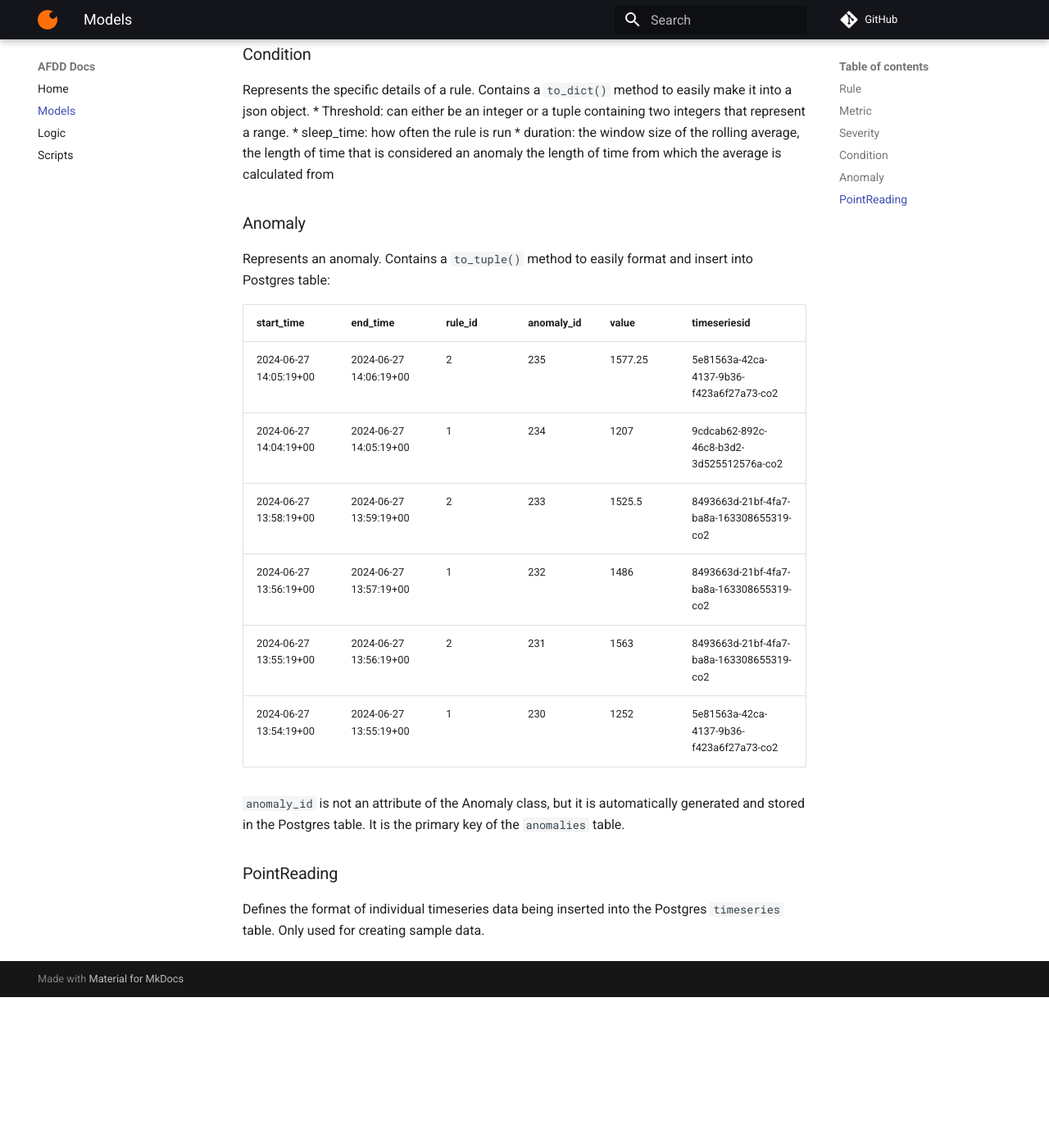
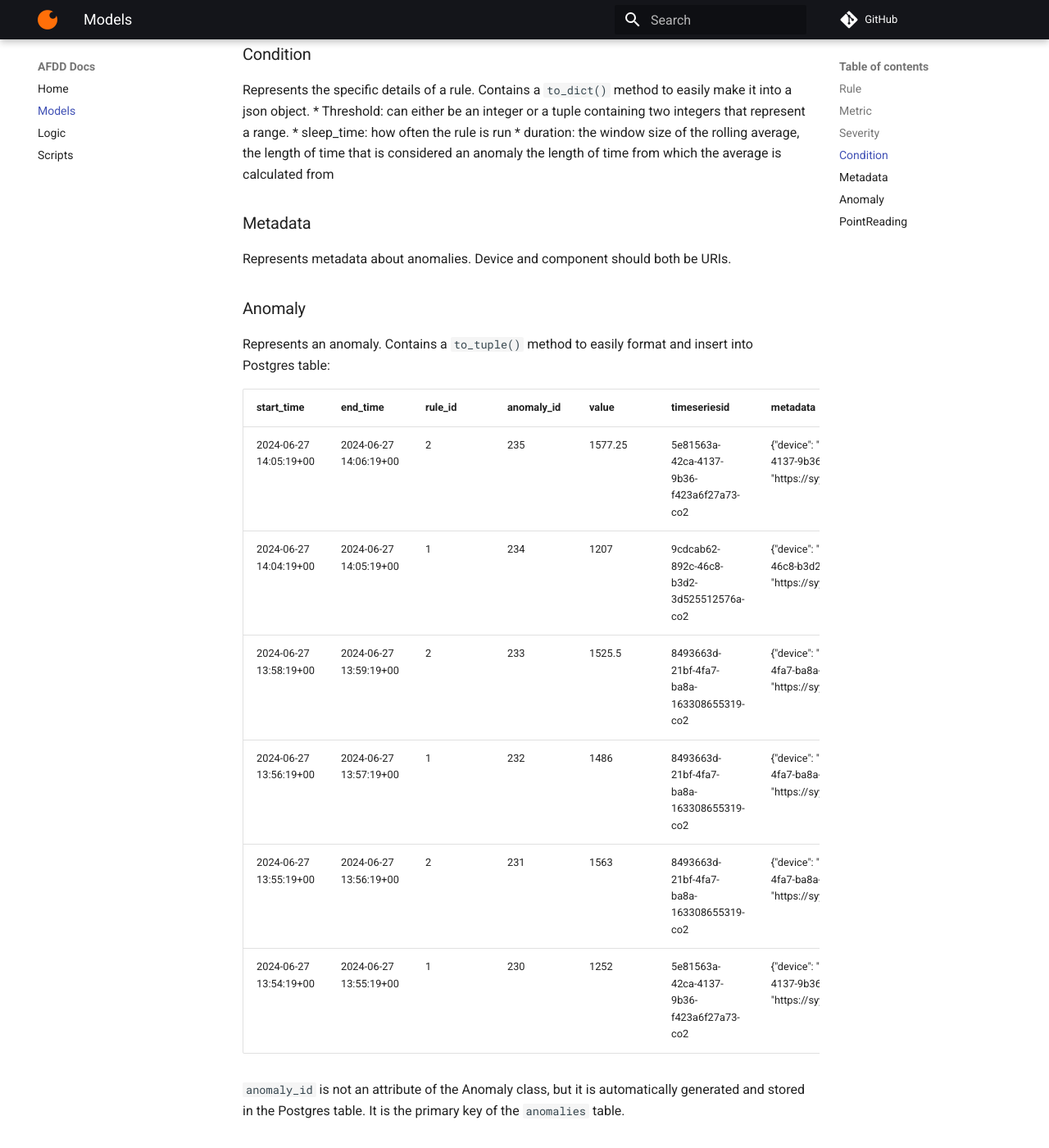
Before and after one commit to syyclops/afdd, an MkDocs documentation site: the page built from docs/models.md, in a window 1280 px wide and 1400 px high, scrolled down 915 px. Shown: the whole window at 82% size. Built offline with MkDocs 1.6.1 and Material for MkDocs 9.7.7, drawn with Linux system fonts in a browser that asks for light colours; comment, search, counter and statistics services are not loaded; before the commit the page ends 2131 px from its top, so only the background shows below that.

Commit message:
added metadata to docs

```diff
--- a/docs/models.md
+++ b/docs/models.md
@@ -19,17 +19,20 @@ Represents the specific details of a rule. Contains a `to_dict()` method to easi
 * duration: the window size of the rolling average, the length of time that is considered an anomaly
 the length of time from which the average is calculated from
 
+### Metadata
+Represents metadata about anomalies. Device and component should both be URIs.
+
 ### Anomaly
 Represents an anomaly. Contains a `to_tuple()` method to easily format and insert into Postgres table:
 
-start_time              |        end_time        | rule_id | anomaly_id |  value  |               timeseriesid
-------------------------|------------------------|---------|------------|---------|------------------------------------------
- 2024-06-27 14:05:19+00 | 2024-06-27 14:06:19+00 |       2 |        235 | 1577.25 | 5e81563a-42ca-4137-9b36-f423a6f27a73-co2
- 2024-06-27 14:04:19+00 | 2024-06-27 14:05:19+00 |       1 |        234 |    1207 | 9cdcab62-892c-46c8-b3d2-3d525512576a-co2
- 2024-06-27 13:58:19+00 | 2024-06-27 13:59:19+00 |       2 |        233 |  1525.5 | 8493663d-21bf-4fa7-ba8a-163308655319-co2
- 2024-06-27 13:56:19+00 | 2024-06-27 13:57:19+00 |       1 |        232 |    1486 | 8493663d-21bf-4fa7-ba8a-163308655319-co2
- 2024-06-27 13:55:19+00 | 2024-06-27 13:56:19+00 |       2 |        231 |    1563 | 8493663d-21bf-4fa7-ba8a-163308655319-co2
- 2024-06-27 13:54:19+00 | 2024-06-27 13:55:19+00 |       1 |        230 |    1252 | 5e81563a-42ca-4137-9b36-f423a6f27a73-co2
+start_time              |        end_time        | rule_id | anomaly_id |  value  |               timeseriesid               | metadata
+------------------------|------------------------|---------|------------|---------|------------------------------------------|----------
+ 2024-06-27 14:05:19+00 | 2024-06-27 14:06:19+00 |       2 |        235 | 1577.25 | 5e81563a-42ca-4137-9b36-f423a6f27a73-co2 | {"device": "https://syyclops.com/setty/dcoffice/device/5e81563a-42ca-4137-9b36-f423a6f27a73", "component": "https://syyclops.com/setty/dcoffice/component/kaiterrasensedgemini3"}
+ 2024-06-27 14:04:19+00 | 2024-06-27 14:05:19+00 |       1 |        234 |    1207 | 9cdcab62-892c-46c8-b3d2-3d525512576a-co2 | {"device": "https://syyclops.com/setty/dcoffice/device/9cdcab62-892c-46c8-b3d2-3d525512576a, "component": "https://syyclops.com/setty/dcoffice/component/kaiterrasensedgemini4"}
+ 2024-06-27 13:58:19+00 | 2024-06-27 13:59:19+00 |       2 |        233 |  1525.5 | 8493663d-21bf-4fa7-ba8a-163308655319-co2 | {"device": "https://syyclops.com/setty/dcoffice/device/8493663d-21bf-4fa7-ba8a-163308655319", "component": "https://syyclops.com/setty/dcoffice/component/kaiterrasensedgemini"}
+ 2024-06-27 13:56:19+00 | 2024-06-27 13:57:19+00 |       1 |        232 |    1486 | 8493663d-21bf-4fa7-ba8a-163308655319-co2 | {"device": "https://syyclops.com/setty/dcoffice/device/8493663d-21bf-4fa7-ba8a-163308655319", "component": "https://syyclops.com/setty/dcoffice/component/kaiterrasensedgemini"}
+ 2024-06-27 13:55:19+00 | 2024-06-27 13:56:19+00 |       2 |        231 |    1563 | 8493663d-21bf-4fa7-ba8a-163308655319-co2 | {"device": "https://syyclops.com/setty/dcoffice/device/8493663d-21bf-4fa7-ba8a-163308655319", "component": "https://syyclops.com/setty/dcoffice/component/kaiterrasensedgemini"}
+ 2024-06-27 13:54:19+00 | 2024-06-27 13:55:19+00 |       1 |        230 |    1252 | 5e81563a-42ca-4137-9b36-f423a6f27a73-co2 | {"device": ""https://syyclops.com/setty/dcoffice/device/5e81563a-42ca-4137-9b36-f423a6f27a73", "component": "https://syyclops.com/setty/dcoffice/component/kaiterrasensedgemini3"}
 
  `anomaly_id` is not an attribute of the Anomaly class, but it is automatically generated and stored in the Postgres table. It is the primary key of the `anomalies` table.
 
```
